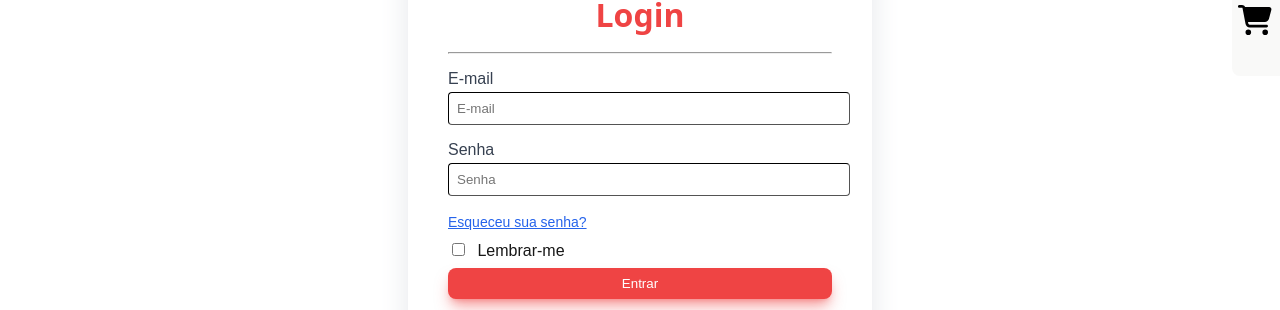
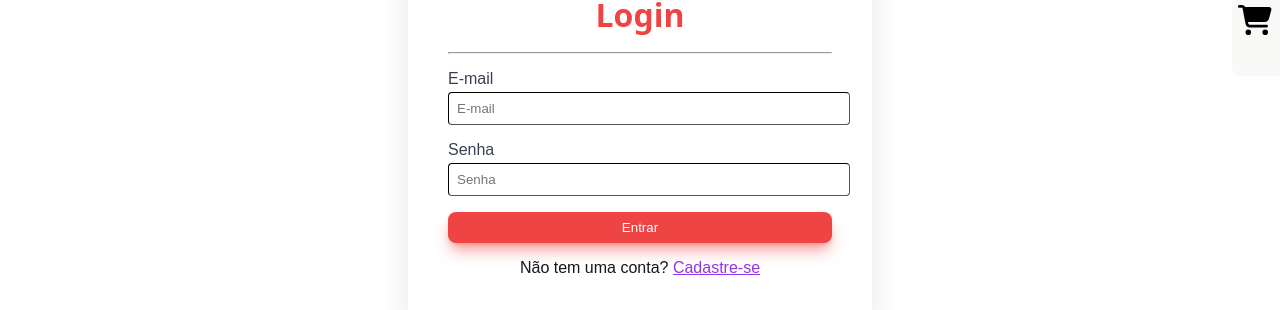
Before and after one commit to LuizFernandoFormenton/projeto_integrador, a Next.js app: page /login in a window 1280 px wide. Shown: the part 196-506 px from the top of the page. Built offline with nearby package versions, Linux system fonts and the light colour scheme; no server answers.

Commit message:
configurado o login para funcionar com o ENTER

```diff
--- a/app/login/page.js
+++ b/app/login/page.js
@@ -59,7 +59,13 @@ function Login () {
                 <h1 className="text-center font-sans text-red-500 mb-4">Login</h1>
                 <hr className="mb-4" />
 
-                {/* Campo de e-mail */}
+                {/* Formulário que ativa o salvar ao apertar Enter */}
+                <form onSubmit={(e) => {
+                    e.preventDefault();
+                    salvar();
+                }}>
+
+                    {/* Email */}
                     <div className="mb-4">
                         <label className="block mb-1 text-gray-700">E-mail</label>
                         <input
@@ -70,17 +76,14 @@ function Login () {
                         />
                     </div>
 
-
-                {/* Campo de senha com ícone de olho embutido  */}
-
-
+                    {/* Senha */}
                     <div className="mb-4">
                         <label className=" block mb-1 text-gray-700">Senha</label>
                         <div className="relative">
                             <input
                                 type={mostrarSenha ? "text" : "password"}
                                 onChange={(e) => AlteraSenha(e.target.value)}
-                        className="border border-black p-2 w-full rounded "
+                                className="border border-black p-2 w-full rounded"
                                 placeholder="Senha"
                             />
                             <button
@@ -88,35 +91,27 @@ function Login () {
                                 onClick={() => setMostrarSenha(!mostrarSenha)}
                                 className="absolute right-[-14px] top-1/4 -translate-y-1/2 text-gray-600 bg-transparent border-none p-0 m-0 cursor-pointer"
                                 style={{ outline: "none", boxShadow: "none" }}
-                    >
-
-                    </button>
+                            ></button>
                         </div>
                     </div>
 
-
                     {/* Mensagens de erro */}
                     {erroSenha && (
-                    <div className=" text-red-500   rounded my-2">
+                        <div className="text-red-500 rounded my-2">
                             <p>Por favor digite sua senha!</p>
                         </div>
                     )}
-
                     {erroUsuario && (
-                    <div className=" text-red-500   rounded my-2">
+                        <div className="text-red-500 rounded my-2">
                             <p>Usuário não encontrado!</p>
                         </div>
                     )}
 
-                {/* Links e botões */}
-                <a href="#" className="text-blue-600 text-sm">Esqueceu sua senha?</a>
+                    {/* Botão */}
+                    <Botoes botoes="Entrar" Salvar={salvar} />
+                </form>
 
-                <div className="my-2">
-                    <input type="checkbox" className="mr-2" /> Lembrar-me
-                </div>
-
-                <Botoes botoes="Entrar" Salvar={salvar} />
-
+                {/* Cadastro */}
                 <p className="text-center mt-4">
                     Não tem uma conta? <a href="./cadastro" className="text-purple-600">Cadastre-se</a>
                 </p>
```
Lines whose indentation alone changed are shown as unchanged.
